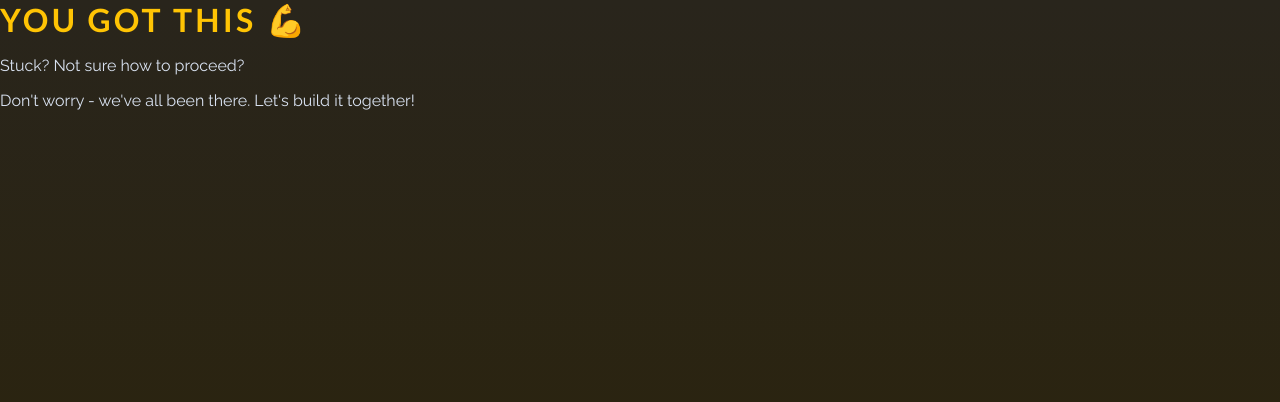
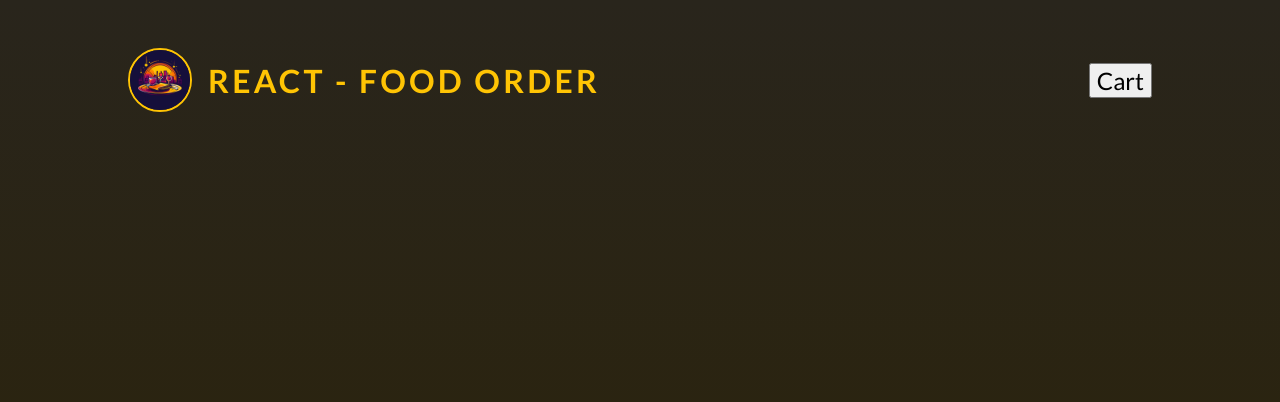
Before and after one commit to AngelSiete/REACT_model_Food_Order, a React (Vite) app: page / in a window 1280 px wide. Shown: the top 402 px of the page. Built offline with nearby package versions, Linux system fonts and the light colour scheme.

Commit message:
first commit and header

```diff
--- a/src/App.jsx
+++ b/src/App.jsx
@@ -1,9 +1,9 @@
+import Header from "./components/Header";
+
 function App() {
   return (
     <>
-      <h1>You got this 💪</h1>
-      <p>Stuck? Not sure how to proceed?</p>
-      <p>Don't worry - we've all been there. Let's build it together!</p>
+      <Header />
     </>
   );
 }
--- /dev/null
+++ b/src/components/Header.jsx
@@ -0,0 +1,13 @@
+import logoImg from '../assets/logo.jpg'
+
+export default function Header(){
+    return(
+        <header id="main-header">
+            <div id="title">
+                <img src={logoImg} alt="logo" />
+                <h1>React - Food Order </h1>
+            </div>
+            <nav><button>Cart</button></nav>
+        </header>
+    )
+}
```
